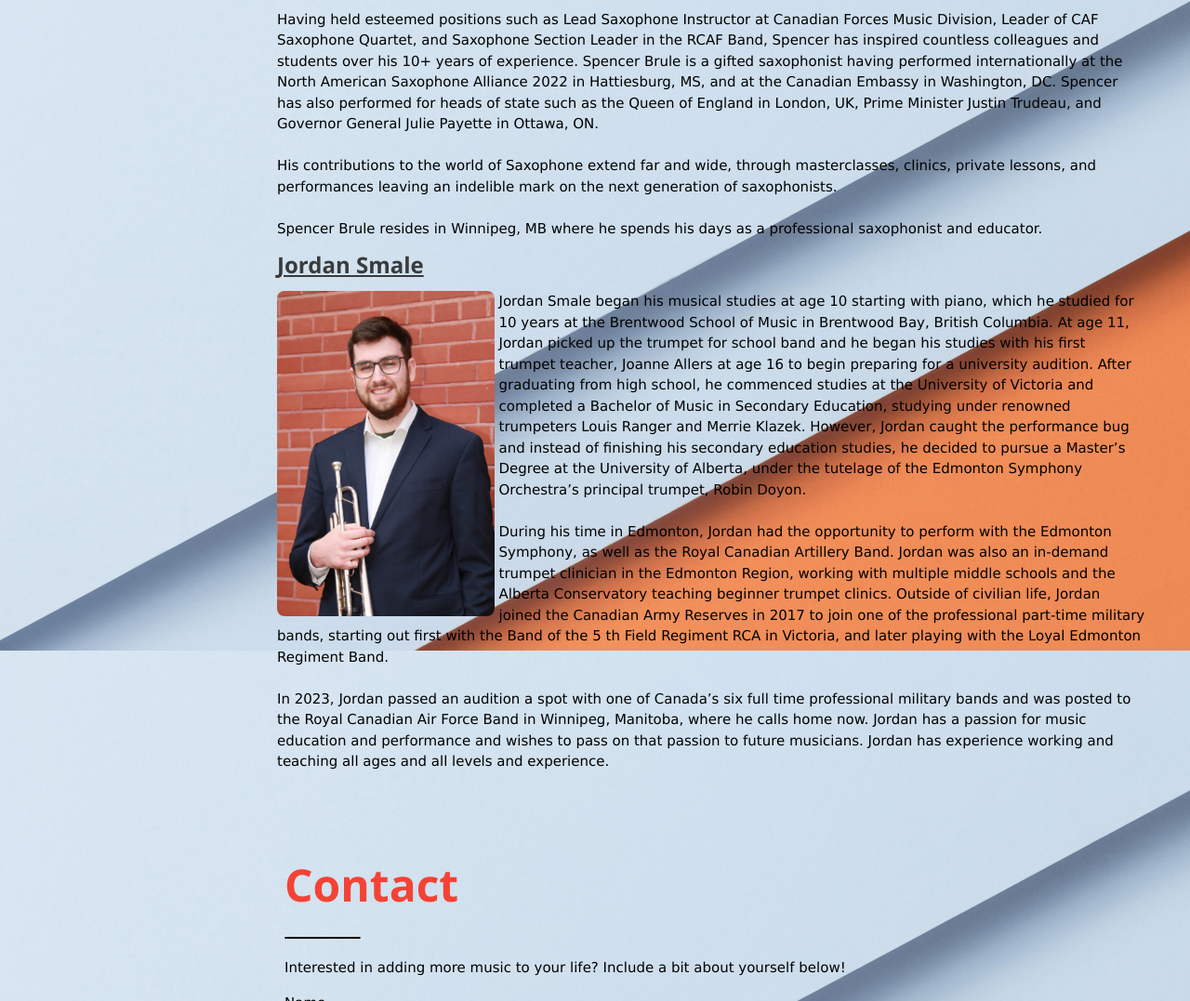
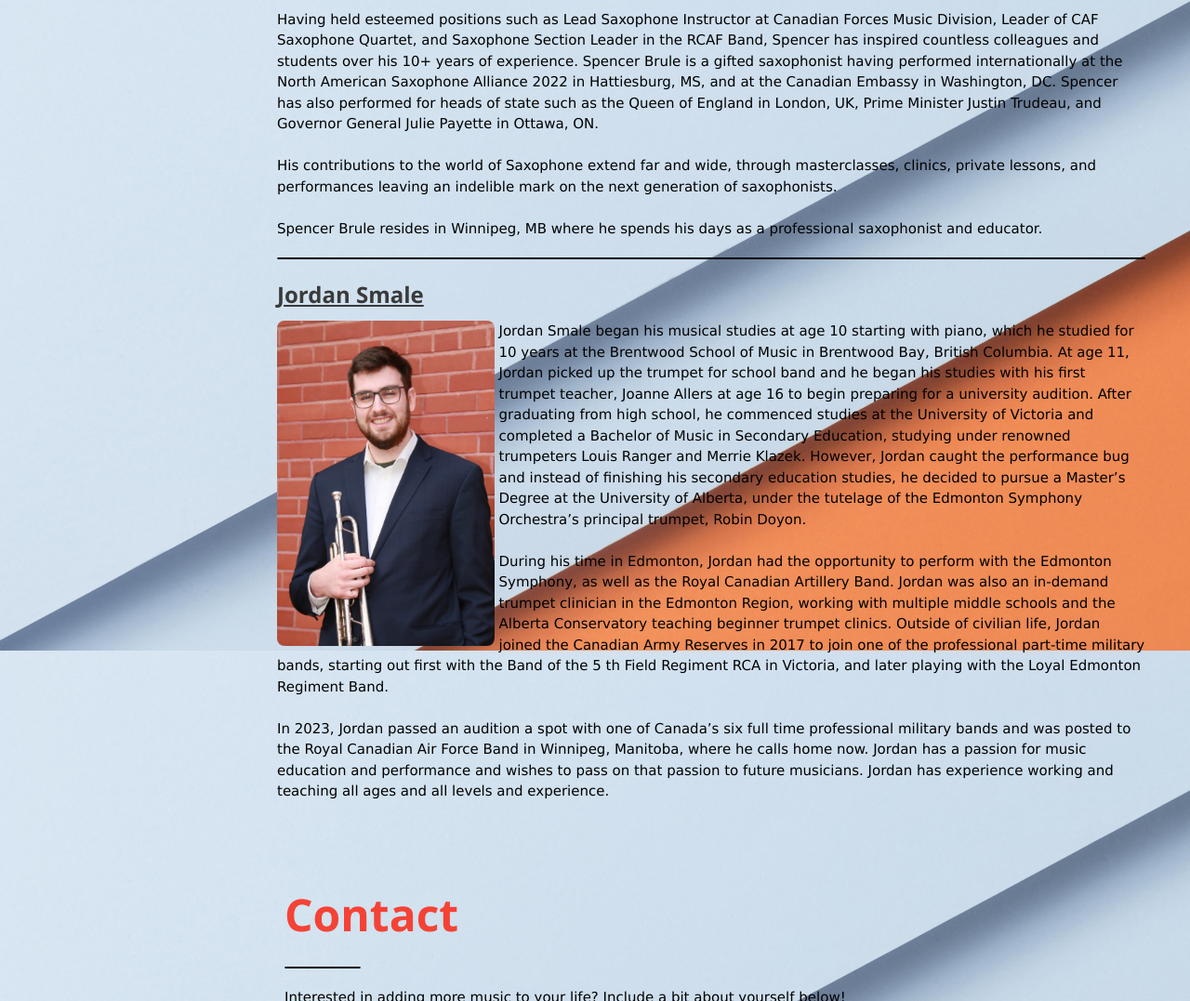
Before and after one commit to Duke5t/Webpage, a plain HTML site: page index.html in a window 1280 px wide. Shown: the part 3545-4622 px from the top of the page at 93% size. Drawn offline with Linux system fonts and the light colour scheme.

Commit message:
Add files via upload

```diff
--- a/index.html
+++ b/index.html
@@ -289,13 +289,18 @@
     <div class="row-padding">
         <h4 class="text-dark-grey xlarge"><strong><u>Spencer Brule</u></strong></h4>
 
+    <!-- Spencer -->
         <img src="./images/spencerbrule.JPG" style="width:25%; float:left; margin-right:5px" onclick="onClick(this)" class="round-large" alt="Spencer Brule"></src>
-
         <span>With a soulful blend of expertise and passion, Spencer Brule stands as a pillar in the realm of saxophone education. Renowned for his commitment to excellence and unwavering dedication to mentorship, Spencer has carved a distinguished path as a professional saxophonist and teacher. </span>
         <span><br><br>After completing a Bachelor’s of Music Degree at the University of Toronto, Spencer embarked on a mission to inspire and educate aspiring saxophonists. His teaching methodology is a harmonious blend of tradition and innovation, rooted in classical techniques while embracing contemporary trends. Spencer believes in a dynamic approach to teaching which fosters creativity and self-expression, nurturing the passion and inspiring the confidence of saxophonists. </span>
         <span><br><br>Having held esteemed positions such as Lead Saxophone Instructor at Canadian Forces Music Division, Leader of CAF Saxophone Quartet, and Saxophone Section Leader in the RCAF Band, Spencer has inspired countless colleagues and students over his 10+ years of experience. Spencer Brule is a gifted saxophonist having performed internationally at the North American Saxophone Alliance 2022 in Hattiesburg, MS, and at the Canadian Embassy in Washington, DC. Spencer has also performed for heads of state such as the Queen of England in London, UK, Prime Minister Justin Trudeau, and Governor General Julie Payette in Ottawa, ON.</span>
         <span><br><br>His contributions to the world of Saxophone extend far and wide, through masterclasses, clinics, private lessons, and performances leaving an indelible mark on the next generation of saxophonists. </span>
         <span><br><br>Spencer Brule resides in Winnipeg, MB where he spends his days as a professional saxophonist and educator.</span>
+
+
+        <hr style="border:1px solid black" class="round">
+
+    <!-- Jordan -->
         <h4 class="text-dark-grey xlarge"><strong><u>Jordan Smale</u></strong></h4>
 
         <img src="./images/jordansmale.jpg" style="width:25%; float:left; margin-right:5px" onclick="onClick(this)" class="round-large" alt="Spencer Brule"></src>
```
